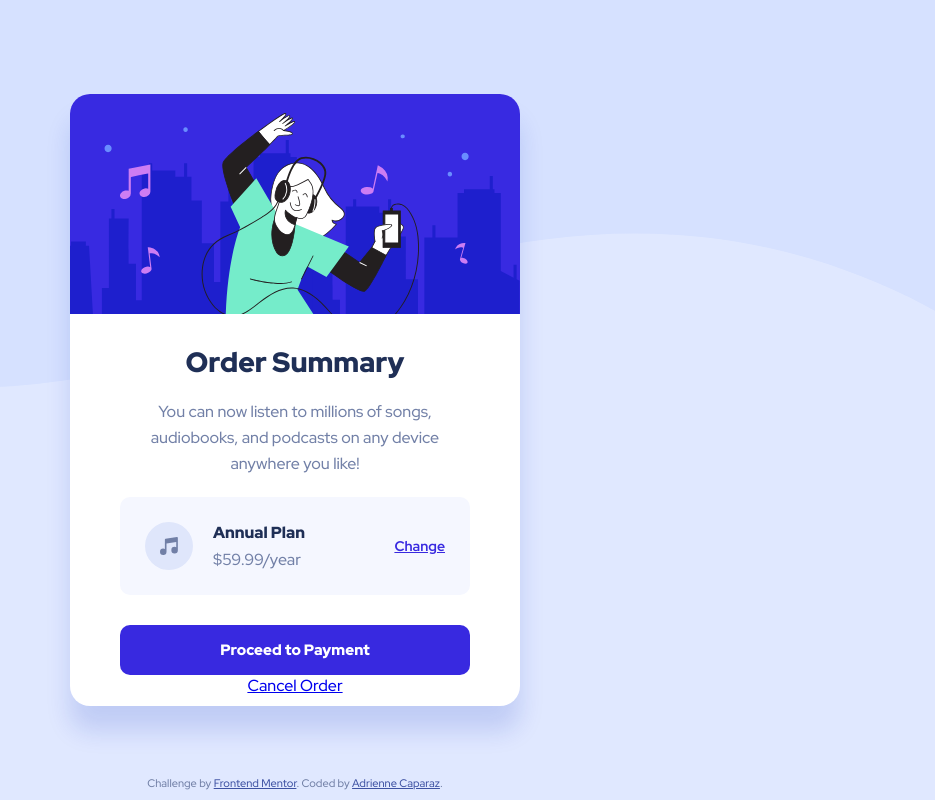
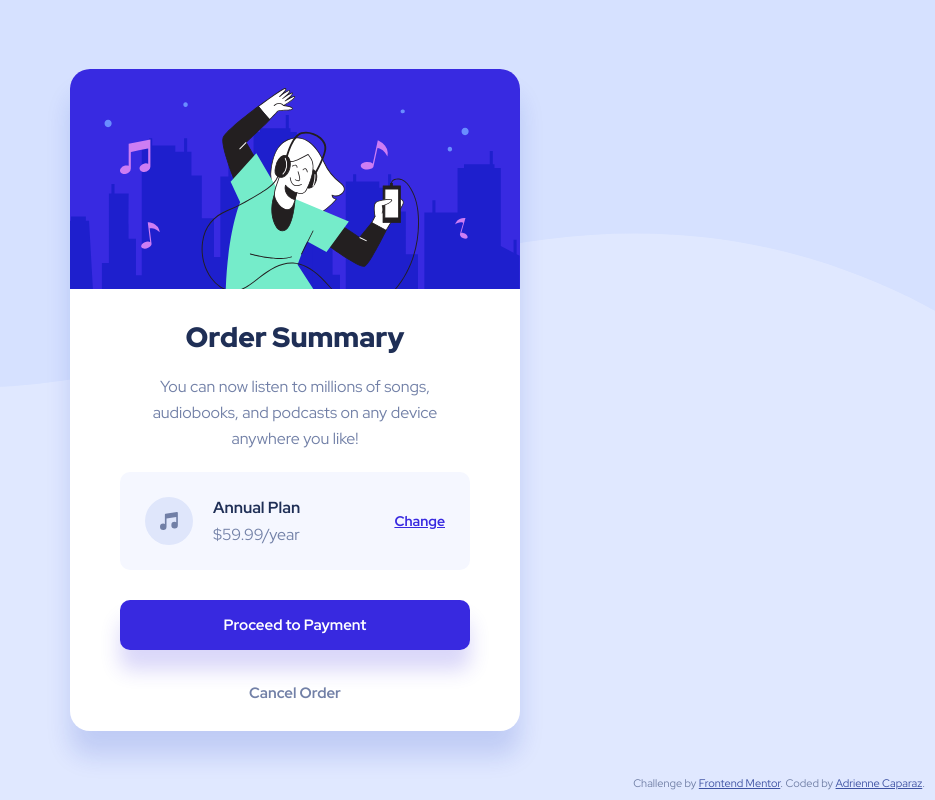
Before and after one commit to adriennecaparaz/order-summary-component, a plain HTML site: page index.html in a window 1280 px wide. Shown: the whole page, without its empty margins (345-1280 px from the left). Drawn offline with Linux system fonts and the light colour scheme.

Commit message:
added cancel order styling

```diff
--- a/index.css
+++ b/index.css
@@ -1,4 +1,4 @@
-@import url('https://fonts.googleapis.com/css2?family=Red+Hat+Display:wght@500;700;900&display=swap');
+@import url('https://fonts.googleapis.com/css2?family=Red+Hat+Display:wght@400;700;900&display=swap');
 
 :root {
     /* primary colors */
@@ -18,12 +18,6 @@ body {
     font-family: 'Red Hat Display', sans-serif;
     font-size: 16px;
     color: var(--desaturated-blue);
-}
-
-@media only screen and (max-width: 600px) {
-    body {
-        background-image: url(./images/pattern-background-mobile.svg);
-    }
 }
 
 main {
@@ -46,7 +40,7 @@ h1 {
 }
 
 strong {
-    font-weight: 900;
+    font-weight: 700;
     color: var(--dark-blue);
 }
 
@@ -116,19 +110,30 @@ strong {
     box-sizing: border-box;
     background-color: var(--bright-blue);
     color: hsl(0, 0%, 100%);
+    box-shadow: 0 20px 20px rgb(56 42 225 / 19%);
     width: 100%;
     border: none;
     border-radius: 10px;
     height: 50px;
     font-size: 15px;
-    font-weight: 900;
+    font-weight: 700;
+    margin-bottom: 15px;
+}
+
+.cancel {
+    font-size: 15px;
+    font-weight: 700;
+}
+
+.cancel a {
+    color: var(--desaturated-blue);
+    text-decoration: none;
 }
 
 footer {
     position: fixed;
     bottom: 10px;
-    left: 0;
-    right: 0;
+    right: 10px;
     font-size: 11px;
     text-align: center;
 }
@@ -136,3 +141,9 @@ footer {
 footer a {
     color: hsl(228, 45%, 44%);
 }
+
+@media only screen and (max-width: 600px) {
+    body {
+        background-image: url(./images/pattern-background-mobile.svg);
+    }
+}
--- a/index.html
+++ b/index.html
@@ -37,7 +37,7 @@
         </div>
         <button class="proceed">Proceed to Payment</button>
         <div class="cancel">
-          <a href="#">Cancel Order</a>
+          <p><a href="#">Cancel Order</a></p>
         </div>
       </div>
     </div>
```
